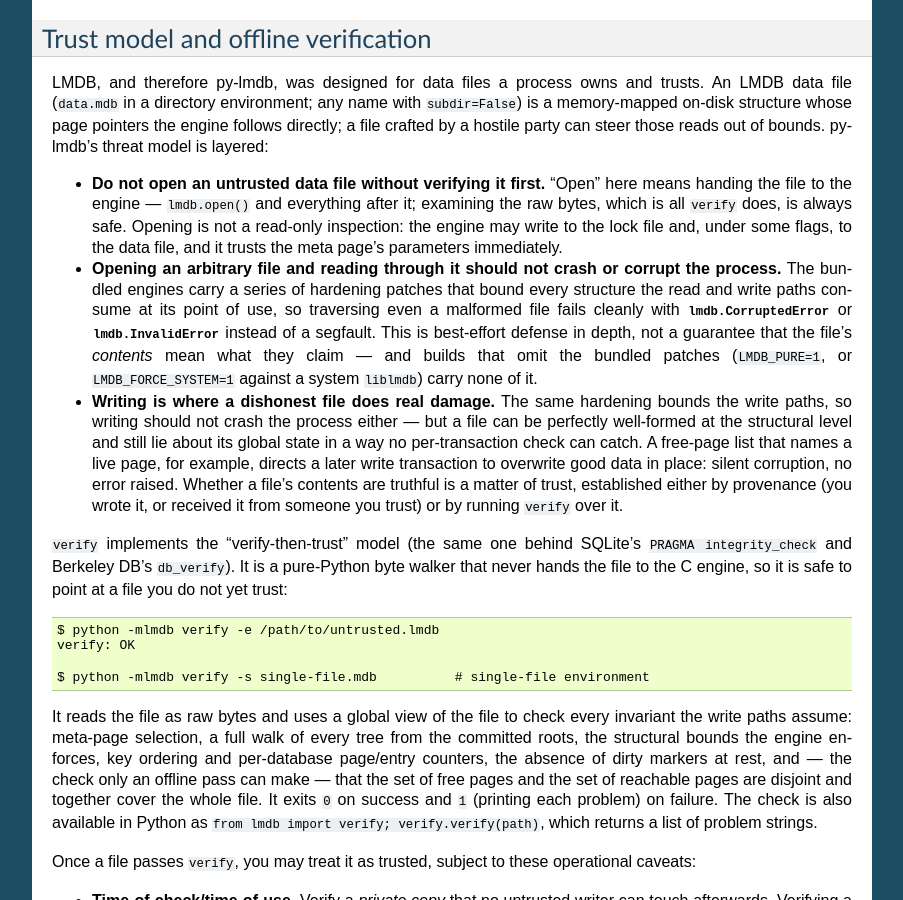
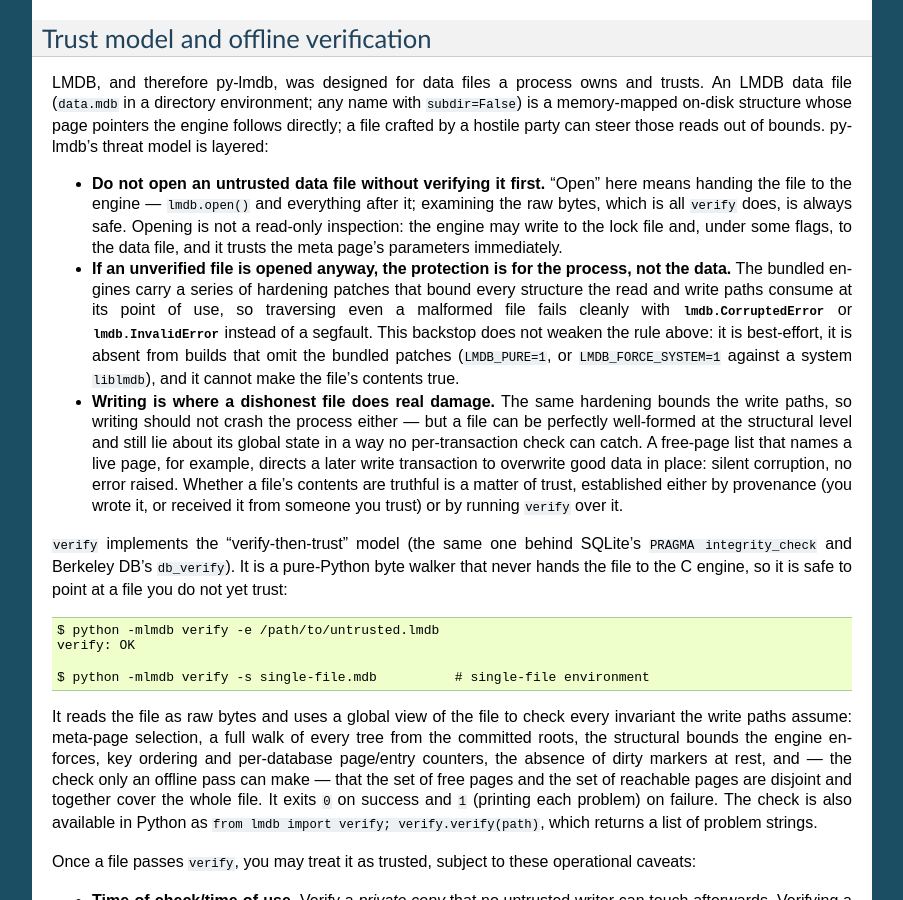
Before and after one commit to jnwatson/py-lmdb, a Sphinx documentation site: the page built from docs/index.rst, in a window 1280 px wide and 900 px high, scrolled down 18948 px. Shown: the whole window, without its empty margins (268-1171 px from the left). Built offline with Sphinx 7.4.7, drawn with Linux system fonts in a browser that asks for light colours.

Commit message:
docs: reconcile the verify-first rule with the crash-safety bullet
"Do not open an untrusted file" followed by "opening an arbitrary file
should not crash" read as a contradiction. Recast the second bullet as
the backstop it is — protection for the process, not the data — and
state why the rule stands anyway: the hardening is best-effort, absent
from unpatched builds, and cannot make the file's contents true.

Co-Authored-By: Claude Opus 4.8 <noreply@anthropic.com>
Claude-Session: https://claude.ai/code/session_01Ct6mXegqofhssvcSByP61Y

```diff
--- a/docs/index.rst
+++ b/docs/index.rst
@@ -1150,15 +1150,15 @@ steer those reads out of bounds. py-lmdb's threat model is layered:
   lock file and, under some flags, to the data file, and it trusts the meta
   page's parameters immediately.
 
-- **Opening an arbitrary file and reading through it should not crash or
-  corrupt the process.** The bundled engines carry a series of hardening
-  patches that bound every structure the read and write paths consume at its
-  point of use, so traversing even a malformed file fails cleanly with
+- **If an unverified file is opened anyway, the protection is for the
+  process, not the data.** The bundled engines carry a series of hardening patches that bound
+  every structure the read and write paths consume at its point of use, so
+  traversing even a malformed file fails cleanly with
   :py:class:`lmdb.CorruptedError` or :py:class:`lmdb.InvalidError` instead of
-  a segfault. This is best-effort defense in depth, not a guarantee that the
-  file's *contents* mean what they claim — and builds that omit the bundled
-  patches (``LMDB_PURE=1``, or ``LMDB_FORCE_SYSTEM=1`` against a system
-  ``liblmdb``) carry none of it.
+  a segfault. This backstop does not weaken the rule above: it is
+  best-effort, it is absent from builds that omit the bundled patches
+  (``LMDB_PURE=1``, or ``LMDB_FORCE_SYSTEM=1`` against a system
+  ``liblmdb``), and it cannot make the file's contents true.
 
 - **Writing is where a dishonest file does real damage.** The same hardening
   bounds the write paths, so writing should not crash the process either —
```
